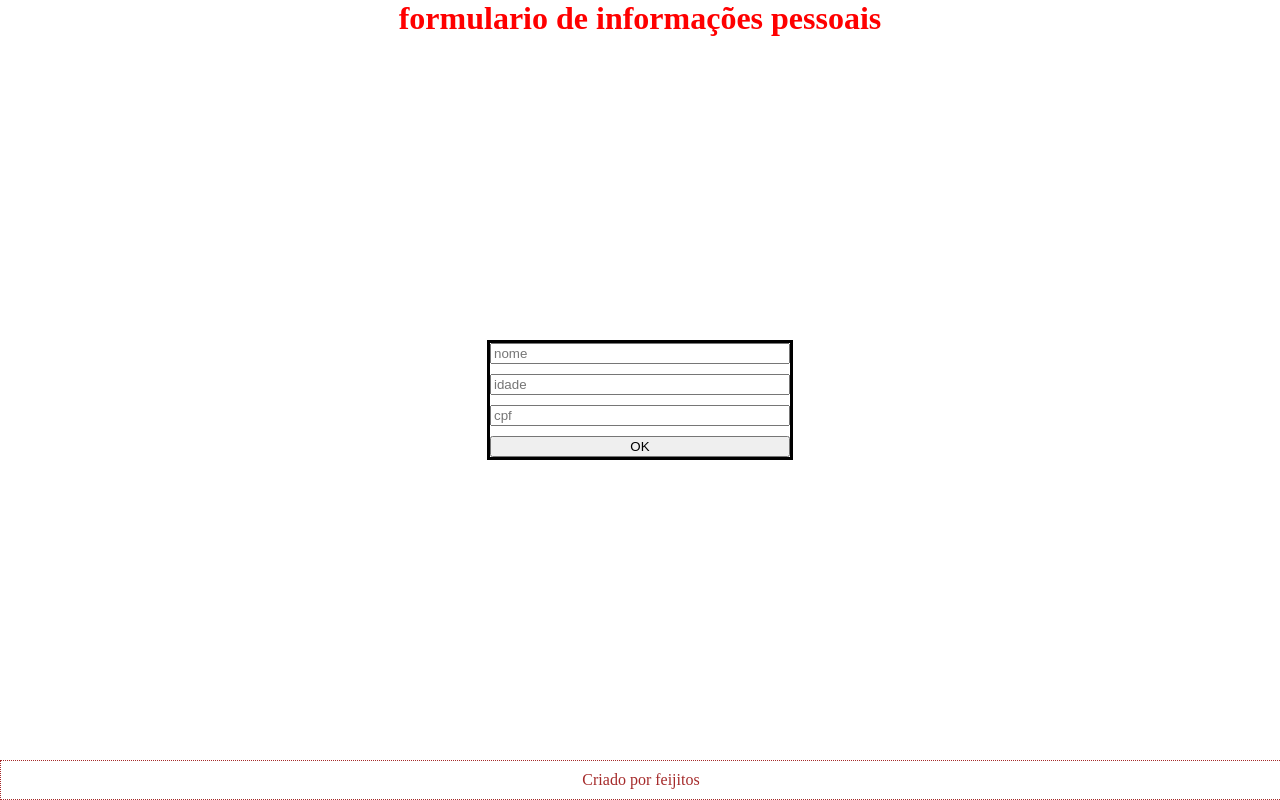
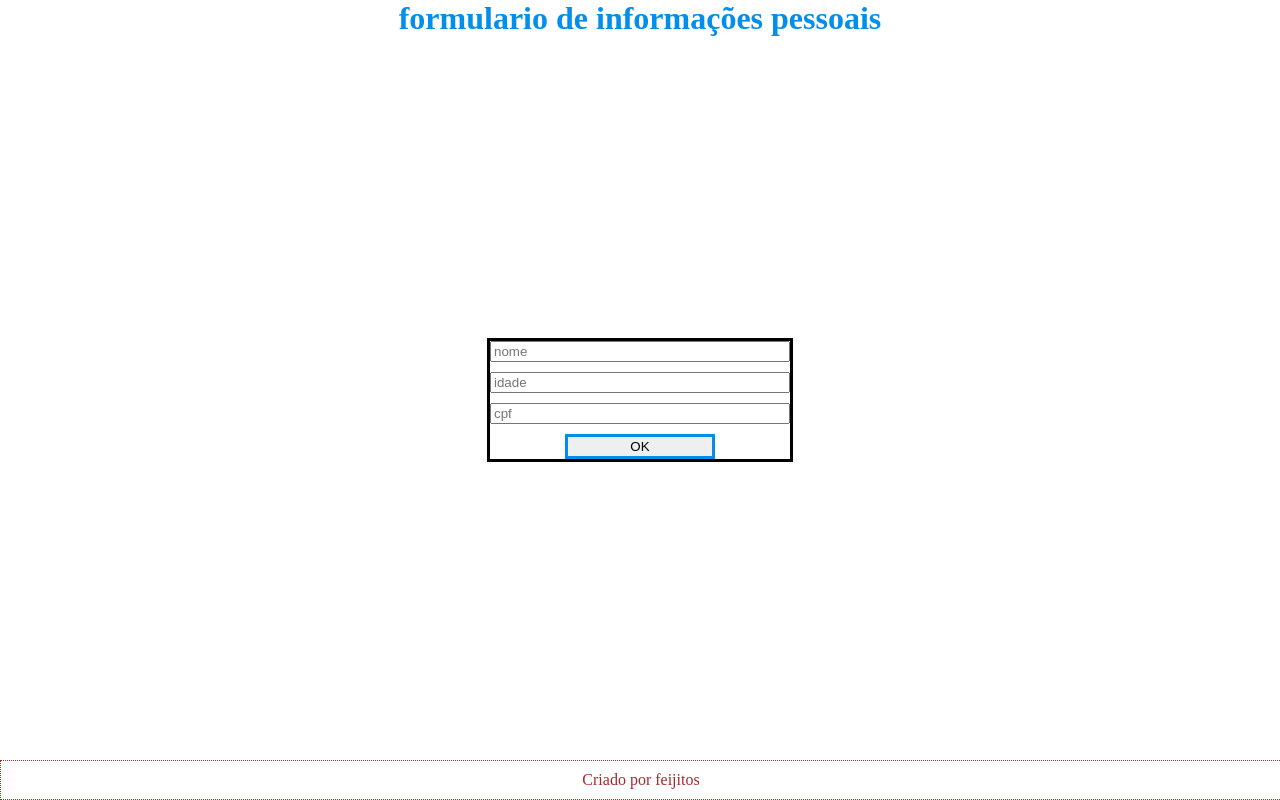
Before and after one commit to feijitos/aula012024, a plain HTML site: page index.html in a window 1280 px wide. Drawn offline with Linux system fonts and the light colour scheme.

Commit message:
botao emagreceu

```diff
--- a/estilo.css
+++ b/estilo.css
@@ -3,7 +3,7 @@
 }
 
 #titulo {
-    color: red;
+    color: rgb(2, 143, 236);
     text-align: center;
 }
 
@@ -23,9 +23,12 @@
 
 
 
-.butao-ok {
+.botao {
     height: 25px;
-    border: 3px solid green;
+    border: 3px solid rgb(2, 143, 236);
+    width: 50%;
+    margin: auto;
+
 }
 
 
--- a/index.html
+++ b/index.html
@@ -12,7 +12,7 @@
         <input type="text" placeholder="nome">
     <input type="number"placeholder="idade">
     <input type="text"placeholder="cpf">
-    <button>OK</button>
+    <button class="botao">OK</button>
     </div>
 
 
```
